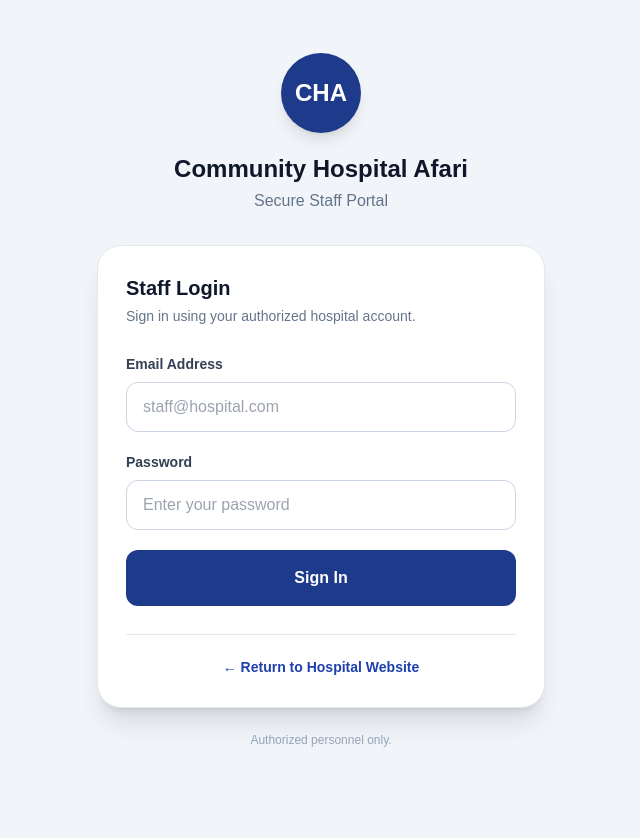
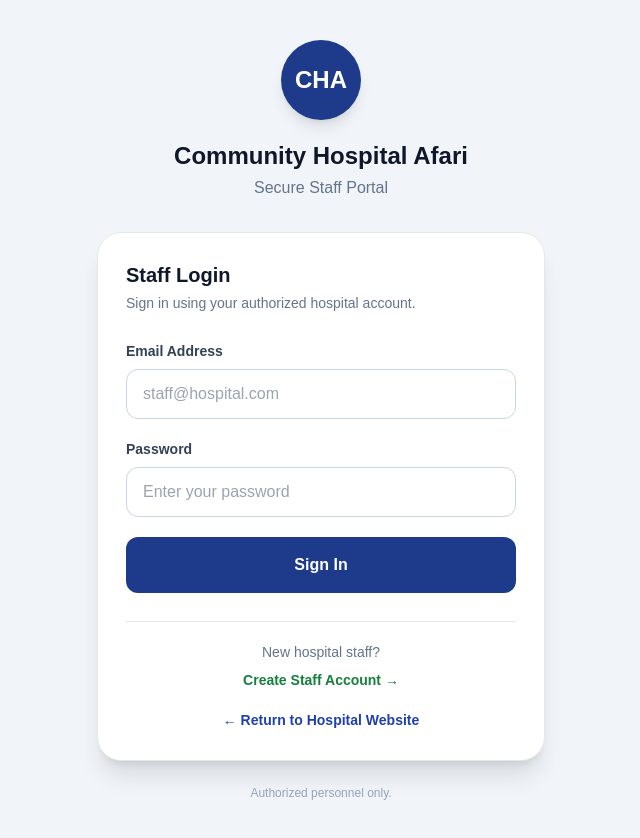
Before and after one commit to ScanzyBwoy123/Community-Hospital-Afari-System-, a plain HTML site: page staff-login.html in a window 1280 px wide. Shown: the whole page, without its empty margins (319-959 px from the left). Before the commit the page ends 800 px from the top, so only its background shows below. Drawn offline with nearby package versions, Linux system fonts and the light colour scheme.

Commit message:
Add staff registration link to login
Added a link for new staff registration and updated return link.

```diff
--- a/staff-login.html
+++ b/staff-login.html
@@ -98,12 +98,29 @@
                     class="hidden mt-5 p-4 rounded-xl text-sm"
                 ></div>
                <div class="mt-7 pt-5 border-t text-center">
+
+    <p class="text-sm text-slate-500">
+        New hospital staff?
+    </p>
+
+    <a
+        href="staff-register.html"
+        class="inline-block mt-2
+               text-sm font-black
+               text-green-700 hover:underline"
+    >
+        Create Staff Account →
+    </a>
+
+    <div class="mt-4">
         <a
             href="index.html"
             class="text-sm font-bold text-blue-800 hover:underline"
         >
             ← Return to Hospital Website
         </a>
+    </div>
+
 </div>
             </div>
             <p class="text-center text-xs text-slate-400 mt-6">
```
Lines whose indentation alone changed are shown as unchanged.
